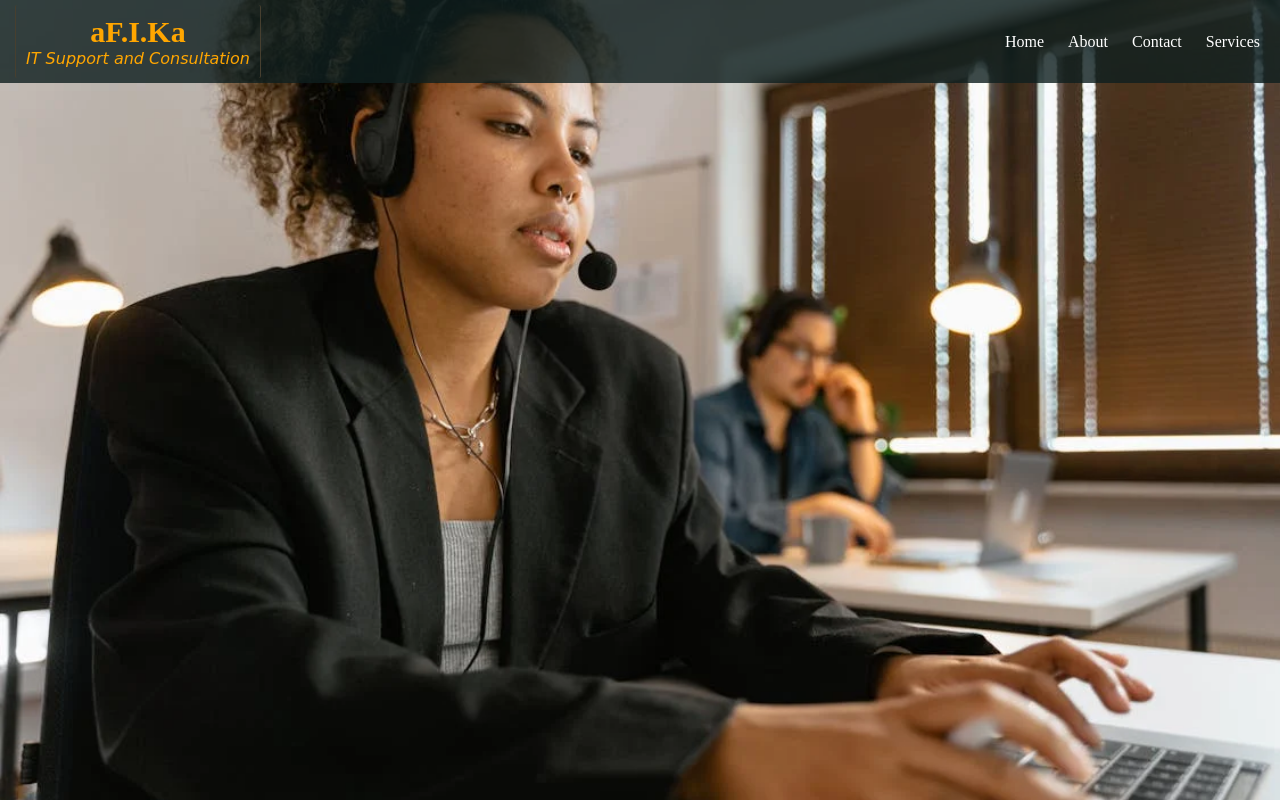
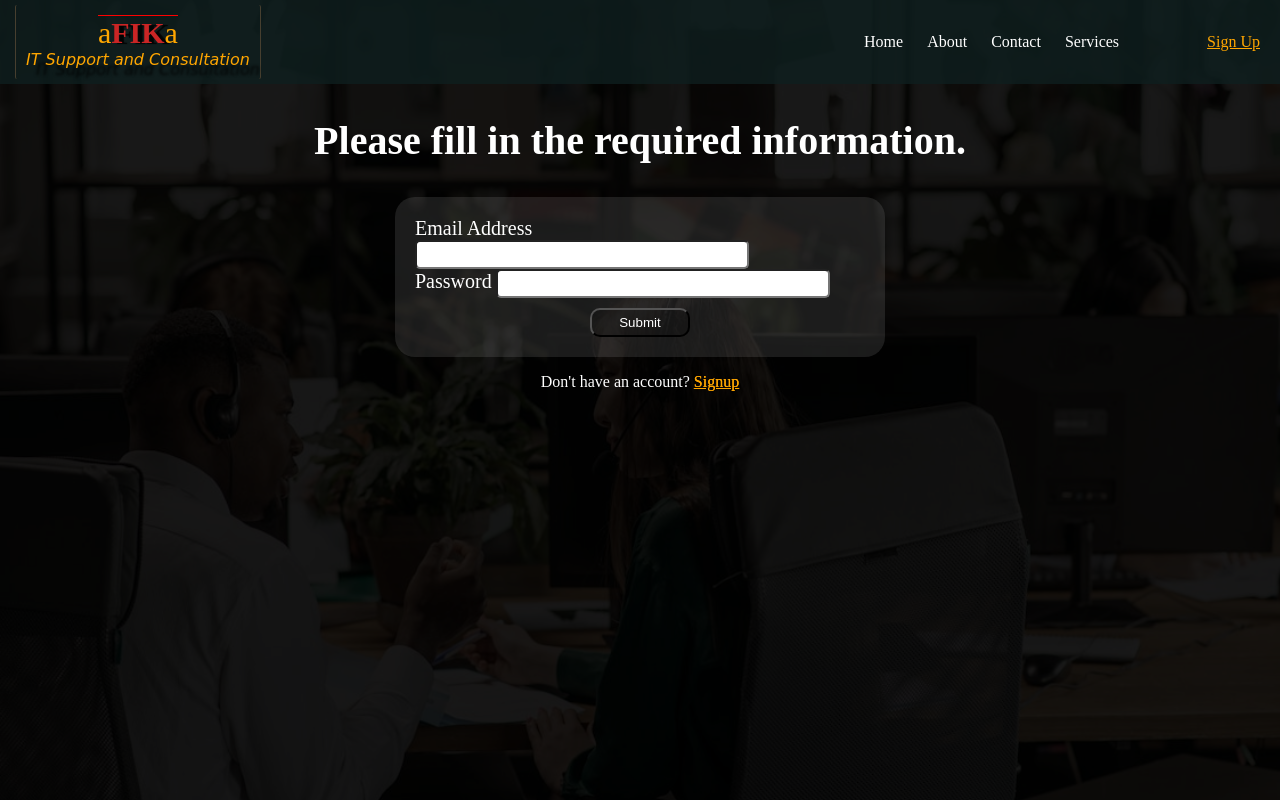
Before and after one commit to Afika-1/aFiKa-Consultations, a plain HTML site: page login.html in a window 1280 px wide. Drawn offline with Linux system fonts and the light colour scheme.

Commit message:
Styling improved. Navbar smoother

```diff
--- a/login.css
+++ b/login.css
@@ -1,16 +1,25 @@
+
 body{
     padding: 0;
     margin: 0;
-    background-image: url('/pexels-photo.webp');
+    height: 100vh;
+    background-image: url('/pexels-photo-7658373.jpeg');
+
     background-repeat: no-repeat;
     background-size: cover;
 }
 section{
-    background-color: rgba(0, 0, 0, 0.6);
-    height: 100vh;
     display: flex;
     flex-direction: column;
-    /* justify-content: center; */
+    align-items: center;
+    background-color: rgba(0, 0, 0, 0.9);
+    height: 100vh;
+    /* justify-content: space-between; */
+
+}
+.form-content{
+    display: flex;
+    flex-direction: column;
     align-items: center;
 }
 .logo{
@@ -24,15 +33,24 @@ section{
     margin: 5px;
 }
 .afika{
-    font-weight: bold;
+    /* font-weight: bold; */
     font-size: 30px;
     color: rgb(255, 166, 0);
+    border-top: 1px red solid;
+    /* text-shadow: 1px 1px 3px rgba(0, 0, 0, 0.9) */
+
+}
+.afika span{
+font-weight: bold;
+color: rgb(202, 37, 37) ;
+text-shadow: 5px 1px 1px rgba(0, 0, 0, 0.9)
 
 }
 .navbar-brand{
     font-style: italic;
     font-family:cursive;
     color: rgb(255, 166, 0);
+    text-shadow: 10px 10px 3px rgba(0, 0, 0, 0.9);
 }
 .container-fluid{
     display: flex;
@@ -59,11 +77,61 @@ text-align: center;
 .navbar{
     background-color: rgba(14, 31, 31, 0.8);
     /* display: flex; */
-    align-items: center;
+    /* align-items: center;
     justify-content: space-between;
-    flex-wrap: wrap;
+    flex-wrap: wrap; */
     padding: 0;
     color: white;
     width: 100%;
 
 }
+#login{
+    text-decoration:underline;
+    color: rgb(255, 166, 0);
+    margin-left: 5vw;
+}
+
+
+form {
+    display: flex;
+    justify-content: center;
+    align-items: center;
+    flex-direction: column;
+    width: 450px;
+    /* margin-top: 10%; */
+    padding: 20px;
+    background-color: rgb(255, 255, 255, 0.1);
+    border-radius: 20px;
+    color: white;
+  }
+  form input {
+    padding: 5px;
+    width: 25vw;
+
+    border-radius: 5px;
+  }
+  label {
+    font-size: 20px;
+  }
+  button {
+    width: 100px;
+    padding: 5px;
+    margin-top: 10px;
+    border-radius: 10px;
+    background-color: rgba(0, 0, 0, 0.2);
+    color: white;
+  }
+  button:hover {
+    cursor: pointer;
+    border-color: white;
+    border: 5;
+  }
+  section >div> p > a {
+    color: rgb(255, 166, 0);
+    text-shadow: 0 0;
+    text-decoration: underline;
+  }
+  section >div> p {
+    /* text-shadow: 1px 1px 9px rgba(255, 255, 255, 0.5); */
+    color: white;
+  }
--- a/login.html
+++ b/login.html
@@ -1,35 +1,56 @@
 <!DOCTYPE html>
 <html lang="en">
-<head>
-    <meta charset="UTF-8">
-    <meta name="viewport" content="width=device-width, initial-scale=1.0">
+  <head>
+    <meta charset="UTF-8" />
+    <meta name="viewport" content="width=device-width, initial-scale=1.0" />
     <title>Document</title>
-    <link rel="stylesheet" href="login.css"/>
-</head>
-<body>
-
-
-
-    <nav class="navbar navbar-expand-lg bg-body-tertiary">
+    <link rel="stylesheet" href="login.css" />
+  </head>
+  <body>
+    <section>
+      <nav class="navbar navbar-expand-lg bg-body-tertiary">
         <div class="container-fluid">
           <div class="logo">
-            <a class="afika">aF.I.Ka</a>
+            <a class="afika">a<span>FIK</span>a</a>
             <a class="navbar-brand" href="#">IT Support and Consultation</a>
           </div>
-          <!-- <button class="navbar-toggler" type="button" data-bs-toggle="collapse" data-bs-target="#navbarNavAltMarkup" aria-controls="navbarNavAltMarkup" aria-expanded="false" aria-label="Toggle navigation">
-            <span class="navbar-toggler-icon"></span>
-          </button> -->
+
           <div class="collapse navbar-collapse" id="navbarNavAltMarkup">
             <div class="navbar-nav">
-              <a class="nav-link active" aria-current="page" href="#">Home</a>
-              <a class="nav-link" href="signin.html">About</a>
+              <a class="nav-link active" aria-current="page" href="index.html">Home</a>
+              <a class="nav-link" href="signup.html">About</a>
               <a class="nav-link" href="login.html">Contact</a>
               <a class="nav-link" href="#">Services</a>
 
-              <!-- <a class="nav-link disabled" aria-disabled="true">Disabled</a> -->
+              <a class="nav-link" id="login" href="signup.html">Sign Up</a>
             </div>
           </div>
         </div>
       </nav>
-</body>
+
+      <div class="form-content">
+        <h2
+          style="
+            /* text-shadow: 2px 2px 5px rgba(255, 255, 255, 0.7); */
+            color: white;
+            font-size: 40px;
+          "
+        >
+          Please fill in the required information.
+        </h2>
+        <form>
+          <div>
+            <label for="email"> Email Address</label>
+            <input type="email" />
+            <div>
+              <label for="password">Password</label>
+              <input type="password" />
+            </div>
+          </div>
+          <button type="submit">Submit</button>
+        </form>
+        <p>Don't have an account? <a href="signup.html"> Signup</a></p>
+      </div>
+    </section>
+  </body>
 </html>
--- a/signup.css
+++ b/signup.css
@@ -1,7 +1,7 @@
 body {
   padding: 0;
   margin: 0;
-  background-image: url("/pexels-photo.webp");
+  background-image: url("/pexels-photo-7658417.webp");
   background-repeat: no-repeat;
   background-size: cover;
 }
@@ -13,58 +13,59 @@ section {
   /* justify-content: center; */
   align-items: center;
 }
-.logo {
+.logo{
     display: flex;
     flex-direction: column;
     align-items: center;
     border-radius: 2px;
-  border-right: 0.1px rgb(71, 63, 47) solid;
-  border-left: 0.1px rgb(71, 63, 47) solid;
+    border-right: .1px rgb(71, 63, 47) solid;
+    border-left: .1px rgb(71, 63, 47) solid;
     padding: 10px;
     margin: 5px;
 }
-/* .afika{
-    font-weight: bold;
-    font-size: 30px;
-    color: rgb(255, 166, 0);
-
-} */
-.afika {
+.afika{
     /* font-weight: bold; */
     font-size: 30px;
     color: rgb(255, 166, 0);
     border-top: 1px red solid;
+    /* text-shadow: 1px 1px 3px rgba(0, 0, 0, 0.9) */
+
 }
-.afika span {
+.afika span{
 font-weight: bold;
-  color: rgb(202, 37, 37);
+color: rgb(202, 37, 37) ;
+text-shadow: 5px 1px 1px rgba(0, 0, 0, 0.9)
+
 }
-.navbar-brand {
+.navbar-brand{
     font-style: italic;
-  font-family: cursive;
+    font-family:cursive;
     color: rgb(255, 166, 0);
+    text-shadow: 10px 10px 3px rgba(0, 0, 0, 0.9);
 }
-.container-fluid {
+.container-fluid{
     display: flex;
     justify-content: space-between;
     align-items: center;
     padding-left: 10px;
     padding-right: 10px;
+
 }
-.container-fluid a {
+.container-fluid a{
     text-decoration: none;
+
 }
-.navbar-nav a {
+.navbar-nav a{
 color: white;
 padding: 10px;
 width: 100px;
 text-align: center;
 }
 
-.navbar-nav a:hover {
+.navbar-nav a:hover{
     border-bottom: 3px rgb(255, 166, 0) solid;
 }
-.navbar {
+.navbar{
     background-color: rgba(14, 31, 31, 0.8);
     /* display: flex; */
     align-items: center;
@@ -73,6 +74,12 @@ section {
     padding: 0;
     color: white;
     width: 100%;
+
+}
+#login{
+    text-decoration:underline;
+    color: rgb(255, 166, 0);
+    margin-left: 5vw;
 }
 
 form {
@@ -83,7 +90,7 @@ form {
   width: 450px;
   /* margin-top: 10%; */
   padding: 20px;
-  background-color: rgb(235, 236, 232, 0.3);
+  background-color: rgb(255, 255, 255, 0.1);
   border-radius: 20px;
   color: white;
 }
@@ -130,3 +137,6 @@ footer {
 a {
   cursor: pointer;
 }
+@media (min-width:410px) {
+
+}
--- a/style.css
+++ b/style.css
@@ -1,7 +1,9 @@
 body{
     padding: 0;
     margin: 0;
-    background-image: url('/pexels-photo.webp');
+    height: 100vh;
+    background-image: url('/pexels-photo-7793692.jpeg');
+    background-color: black;
     background-repeat: no-repeat;
     background-size: cover;
 }
@@ -29,17 +31,20 @@ section{
     font-size: 30px;
     color: rgb(255, 166, 0);
     border-top: 1px red solid;
+    /* text-shadow: 1px 1px 3px rgba(0, 0, 0, 0.9) */
 
 }
 .afika span{
 font-weight: bold;
 color: rgb(202, 37, 37) ;
+text-shadow: 5px 1px 1px rgba(0, 0, 0, 0.9)
 
 }
 .navbar-brand{
     font-style: italic;
     font-family:cursive;
     color: rgb(255, 166, 0);
+    text-shadow: 10px 10px 3px rgba(0, 0, 0, 0.9);
 }
 .container-fluid{
     display: flex;
@@ -64,7 +69,7 @@ text-align: center;
     border-bottom: 3px rgb(255, 166, 0) solid;
 }
 .navbar{
-    background-color: rgba(14, 31, 31, 0.8);
+    background-color: rgba(0, 0, 0, 0.1);
     /* display: flex; */
     align-items: center;
     justify-content: space-between;
@@ -74,16 +79,18 @@ text-align: center;
     width: 100%;
 
 }
+#login{
+    text-decoration:underline;
+    color: rgb(255, 166, 0);
+    margin-left: 5vw;
+}
 
 h3 ,h1{
     text-align: center;
     color: white;
-    /* text-shadow: 3px 1px 9px rgba(0, 0, 0, 1) */
+    text-shadow: 3px 5px 9px rgba(0, 0, 0, .9)
 }
-#login{
-    text-decoration:underline;
-    color: rgb(255, 166, 0);
-}
+
 h1{
     font-size: 50px;
 }
@@ -97,7 +104,7 @@ footer{
     /* position: absolute; */
     /* bottom: 0px; */
 color: white;
-background-color: rgb(235, 236, 232,.1);
+background-color: rgba(16, 17, 13, 0.5);
 width: 100%;
 text-align: center;}
 
@@ -105,3 +112,5 @@ a{cursor: pointer;}
 .nav-link:active{
     color: rgb(255, 166, 0);
 }
+@media (min-width:570px) {
+}
```
Also changed, not shown: index.html (+1 -1 lines), signup.html (+8 -9 lines), pexels-photo-7658373.jpeg (added), pexels-photo-7658417.webp (added), pexels-photo-7793692.jpeg (added). Lines whose indentation alone changed are shown as unchanged.
